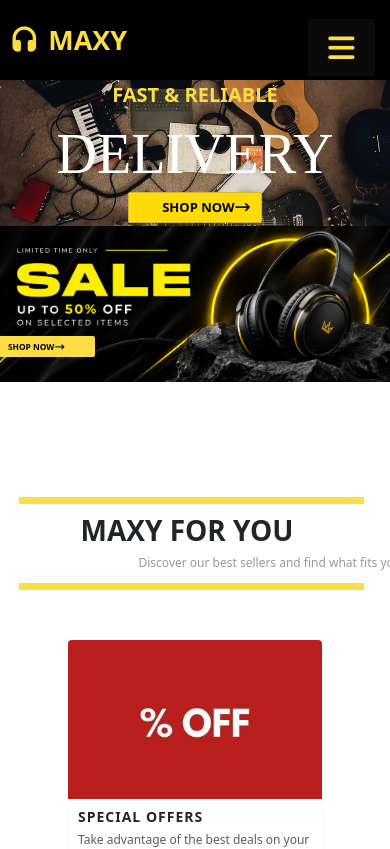
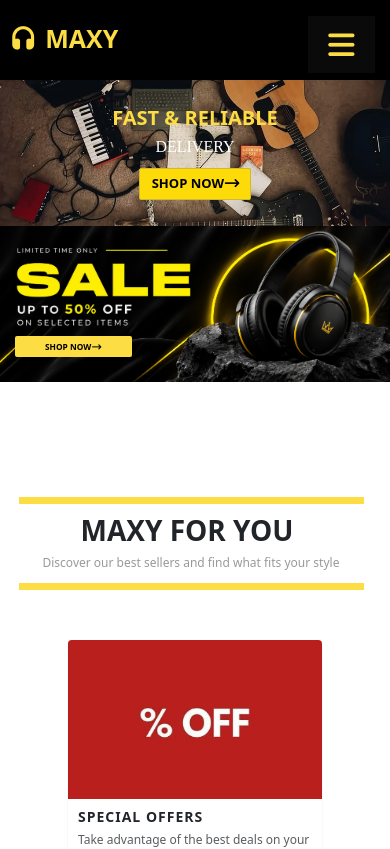
Before and after one commit to mohamedessam-cs/Maxy-Music-Store, a React (Create React App) app: page / in a window 390 px wide. Shown: the top 849 px of the page. Built offline with nearby package versions, Linux system fonts and the light colour scheme.

Commit message:
Update project

```diff
--- a/public/css/AllSingleProduct.css
+++ b/public/css/AllSingleProduct.css
@@ -325,3 +325,28 @@
 .product-actions {
     transform: translateY(-155px);
 }
+@media screen and (max-width: 400px) {
+    .product-stars {
+             transform: translate(9px, -295px) !important;
+        /* font-size: 54px; */
+    }
+    .proudct-border i {
+
+    font-size: 13px;
+}
+.product-rating {
+
+    transform: translate(108px, 18px);
+}
+    .product-new-price {
+        transform: translate(-106px, -226px) !important;
+        font-size: 24px !important;
+
+    }
+    .price-bef-dis {
+        margin-right: -12% !important;
+
+    }
+
+
+}
--- a/public/css/Banner.css
+++ b/public/css/Banner.css
@@ -1,3 +1,56 @@
+@media screen and (max-width:500px) {
+       .tm-banner-subtitle{
+            font-size: 16px !important;
+    }
+        .tm-banner-link {
+        padding-left: 12px !important;
+                margin-top: 23px;
+    }
+    /* .link {
+        transform: translateX(-129px) !important;
+        margin-bottom: 47px !important;
+
+
+    } */
+
+
+}
+@media screen  and (min-width:400px) and (max-width:450px) {
+
+ .par {
+        transform: translateX(106px) !important;}
+
+
+}
+@media screen  and (min-width:450px) and (max-width:560px) {
+
+ .par {
+        transform: translateX(162px) !important;}
+
+
+}
+
+
+
+
+
+@media screen and (max-width:401px) {
+ .par {
+        transform: translateX(75px) !important;}}
+@media screen and (max-width:420px) {
+
+
+
+
+    .link {
+        transform: translateX(-180px) !important;
+        margin-bottom: 60px !important;
+
+     }
+}
+
+
+
 .owl-carousel .owl-nav button.owl-prev,
 .owl-carousel .owl-nav button.owl-next {
     position: absolute;
--- a/public/css/store.css
+++ b/public/css/store.css
@@ -388,3 +388,11 @@
     color: #fcdd44;
     font-size: 16px;
 }
+@media screen and (max-width: 450px) {
+    .categories {
+        transform: translateX(7px);
+    }
+        .form-control1 {
+        transform: translateX(44px);
+    }
+}
--- a/public/css/templatemo-style.css
+++ b/public/css/templatemo-style.css
@@ -34,7 +34,7 @@
 .tm-site-name-container { padding-top: 20px; }
 .tm-site-name {
 	color: #FCDD44;
-	font-size: 27px;
+	font-size: 25px;
 	font-weight: 800;
 	text-transform: uppercase;
 	text-decoration: none;
```
